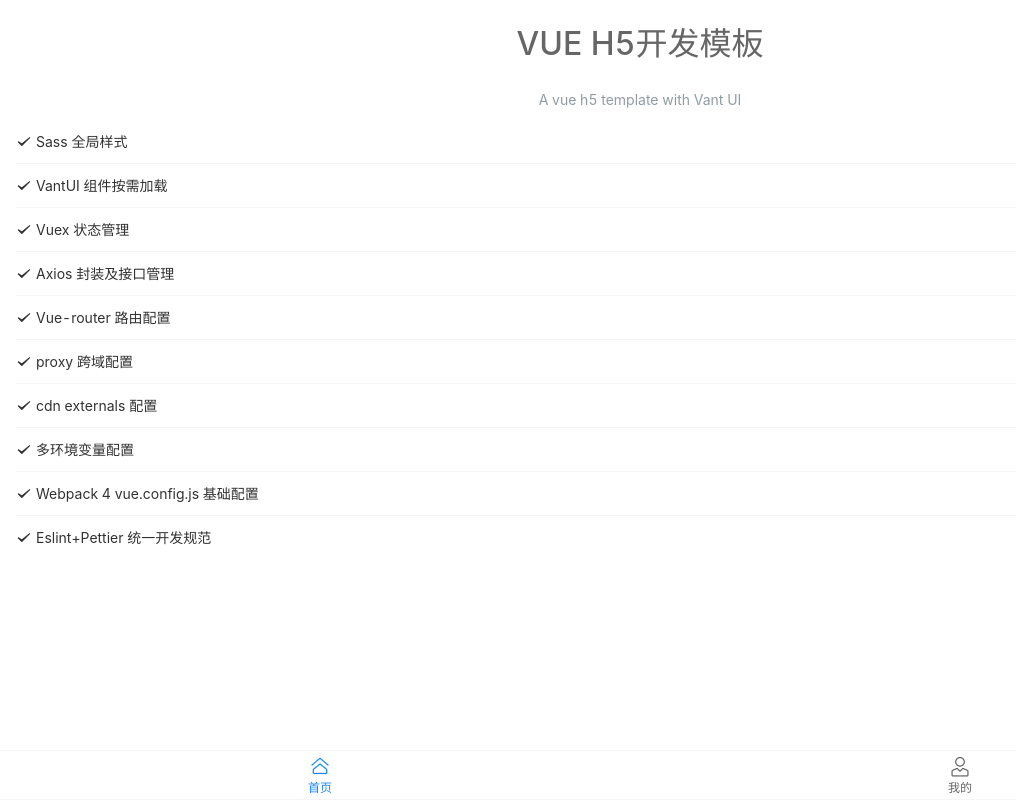
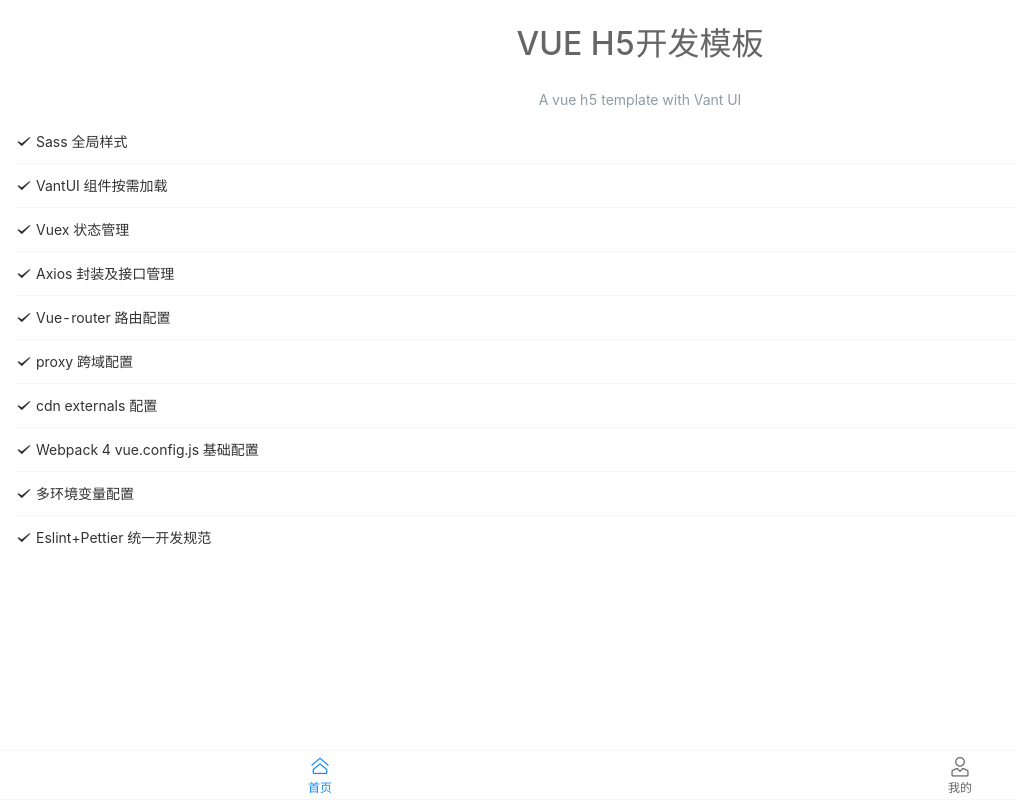
Before and after one commit to keyzf/vue-template-h5, a Vue app: page /home in a window 1280 px wide. Shown: the whole page, without its empty margins (0-1016 px from the left). Built offline with nearby package versions, Linux system fonts and the light colour scheme.

Commit message:
更新列表项

```diff
--- a/src/views/Home/index.vue
+++ b/src/views/Home/index.vue
@@ -25,8 +25,8 @@
 				'Vue-router 路由配置',
 				'proxy 跨域配置',
 				'cdn externals 配置',
+				'Webpack 4 vue.config.js 基础配置',
 				'多环境变量配置',
-				'Webpack 4 vue.config.js 基础配置',
 				'Eslint+Pettier 统一开发规范'
 			]
 		}
```
